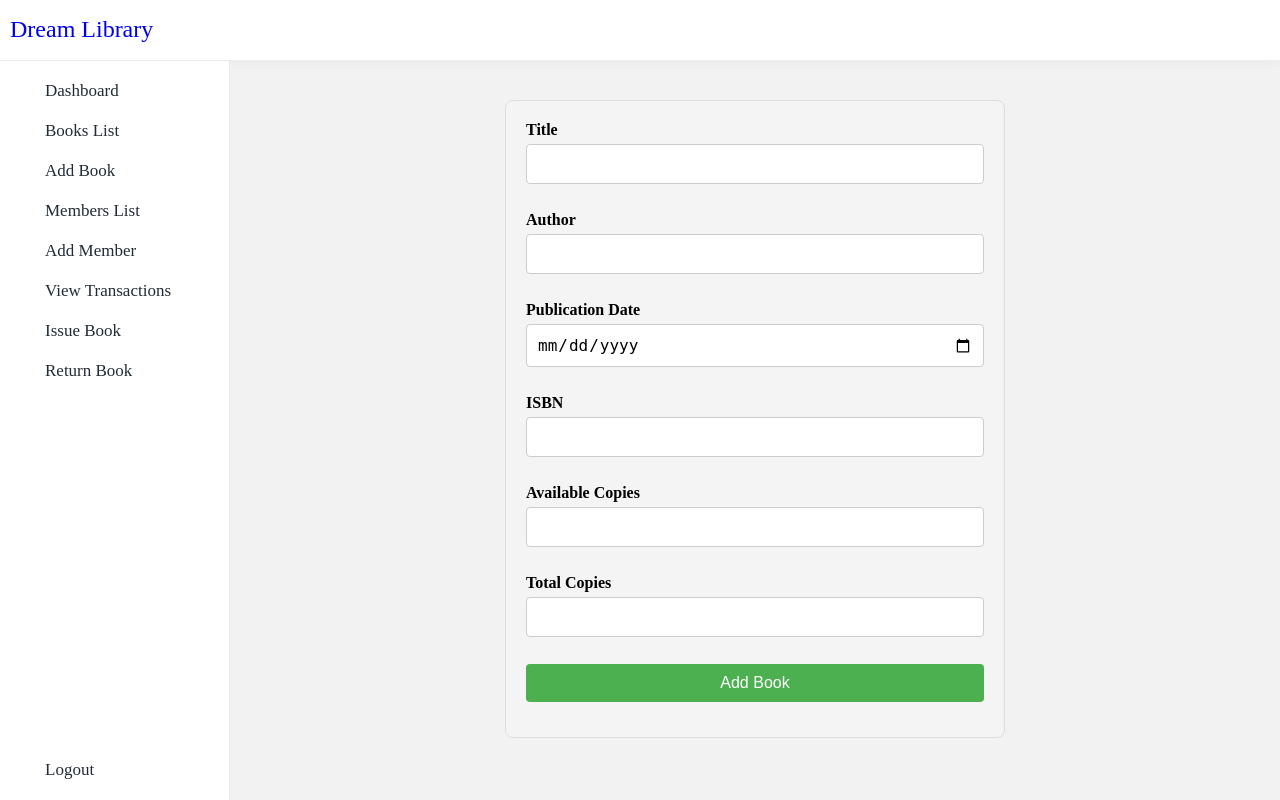
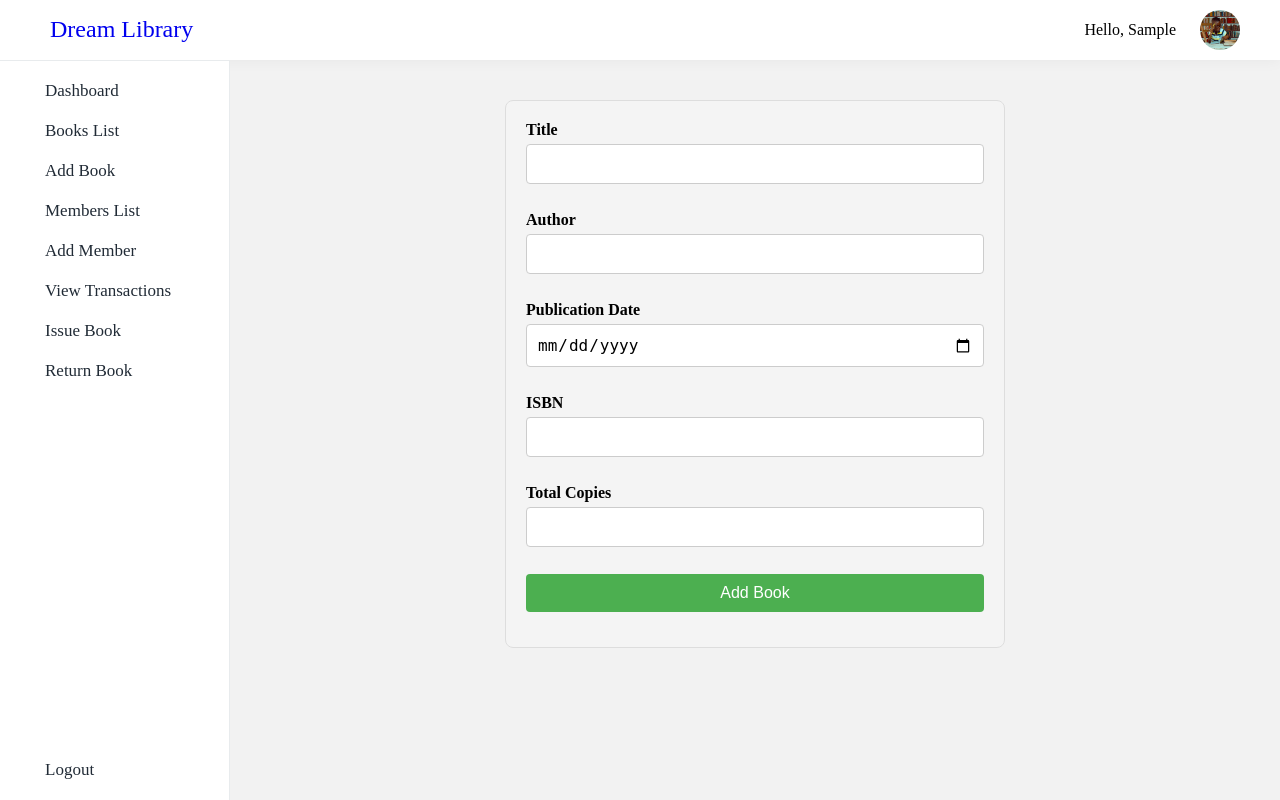
Before and after one commit to emmanuel-mwendwa/Library_Management_System, a Flask app: page /books/add_book in a window 1280 px wide. Run offline with Flask 3, Linux system fonts and the light colour scheme; the visitor is signed in with stand-in values (Sample User, id 1).

Commit message:
Some new styles

```diff
--- a/app/auth/views.py
+++ b/app/auth/views.py
@@ -51,7 +51,7 @@ def login():
 
             if next is None or not next.startswith('/'):
 
-                next = url_for('book.view_books')
+                next = url_for('home')
 
             return redirect(next)
 
@@ -69,3 +69,13 @@ def logout():
     flash("You have been logged out!!", category="success")
 
     return redirect(url_for('auth.login'))
+
+
+# if user has not logged in
+@auth.before_app_request
+def before_request():
+    if not current_user.is_authenticated\
+        and request.endpoint != 'auth.login'\
+            and request.endpoint != 'static':
+
+        return redirect(url_for('auth.login'))
--- a/app/books/forms.py
+++ b/app/books/forms.py
@@ -28,12 +28,6 @@ class NewBookForm(FlaskForm):
                            Optional()
                         ])
 
-    available_copies = IntegerField('Available Copies',
-                                    validators=[
-                                        DataRequired(),
-                                        NumberRange(min=0)
-                                    ])
-
     total_copies = IntegerField('Total Copies',
                                 validators=[
                                     DataRequired(),
--- a/app/books/views.py
+++ b/app/books/views.py
@@ -24,7 +24,7 @@ def add_book():
             author=form.author.data,
             publication_date=form.publication_date.data,
             isbn=form.isbn.data,
-            available_copies=form.available_copies.data,
+            available_copies=form.total_copies.data,
             total_copies=form.total_copies.data
         )
 
--- a/app/static/base.css
+++ b/app/static/base.css
@@ -26,12 +26,37 @@ body {
 
     display: flex;
     align-items: center;
+    justify-content: space-between;
+    padding: 0 40px;
 }
 
 .header a {
     text-decoration: none;
     font-size: 24px;
     margin-left: 10px;
+}
+
+.header .user-profile {
+    display: flex;
+    align-items: center;
+    gap: 1.5rem;
+    text-align: end;
+}
+
+.header .search-container {
+    max-width: 600px;
+    position: relative;
+    display: flex;
+}
+
+.header .search-container form .search-bar {
+    border: 1px solid gray;
+    border-radius: 5px;
+    height: 20px;
+    width: 100%;
+    padding: 14px 23px;
+    outline: 0;
+    background-color: #f5f5f5;
 }
 
 .sidebar {
--- a/app/templates/base.html
+++ b/app/templates/base.html
@@ -16,11 +16,17 @@
 <body>
 
     <div class="main-wrapper">
+        {% if current_user.is_authenticated %}
         <div class="header">
             <a href="{{ url_for('home')}}" class="logo">Dream Library</a>
+
+            <div class="user-profile">
+                <p>Hello, {{ current_user.first_name }}</p>
+                <img src="{{ url_for('static', filename='images/login.jpg')}}" alt="" style="width: 40px; height: 40px; border-radius: 50%;">
+            </div>
+
         </div>
 
-        {% if current_user.is_authenticated %}
 
         <div class="sidebar">
             <nav class="navbar">
@@ -31,7 +37,7 @@
                     <li><a href="{{ url_for('book.add_book')}}">Add Book</a></li>
                     <li><a href="{{ url_for('member.view_members')}}">Members List</a></li>
                     <li><a href="{{ url_for('member.add_member')}}">Add Member</a></li>
-                    <li><a href="{{ url_for('member.add_member')}}">View Transactions</a></li>
+                    <li><a href="{{ url_for('transaction.view_transactions')}}">View Transactions</a></li>
                     <li><a href="{{ url_for('transaction.issue_book')}}">Issue Book</a></li>
                     <li><a href="{{ url_for('transaction.return_book')}}">Return Book</a></li>
                     <li class="logout"><a href="{{ url_for('auth.logout')}}">Logout</a></li>
--- a/app/templates/books/add_book.html
+++ b/app/templates/books/add_book.html
@@ -11,7 +11,7 @@
 <div class="form-container">
   <h2>{{ form_heading }}</h2>
 
-  <form method="POST" class="add-form">
+  <form method="POST"  class="add-form">
 
     {{ form.hidden_tag() }}
     {{ form.csrf_token }}
@@ -37,11 +37,6 @@
     </div>
 
     <div class="form-group">
-      {{ form.available_copies.label(class="form-label") }}
-      {{ form.available_copies(class="form-control") }}
-    </div>
-
-    <div class="form-group">
       {{ form.total_copies.label(class="form-label") }}
       {{ form.total_copies(class="form-control") }}
     </div>
```
